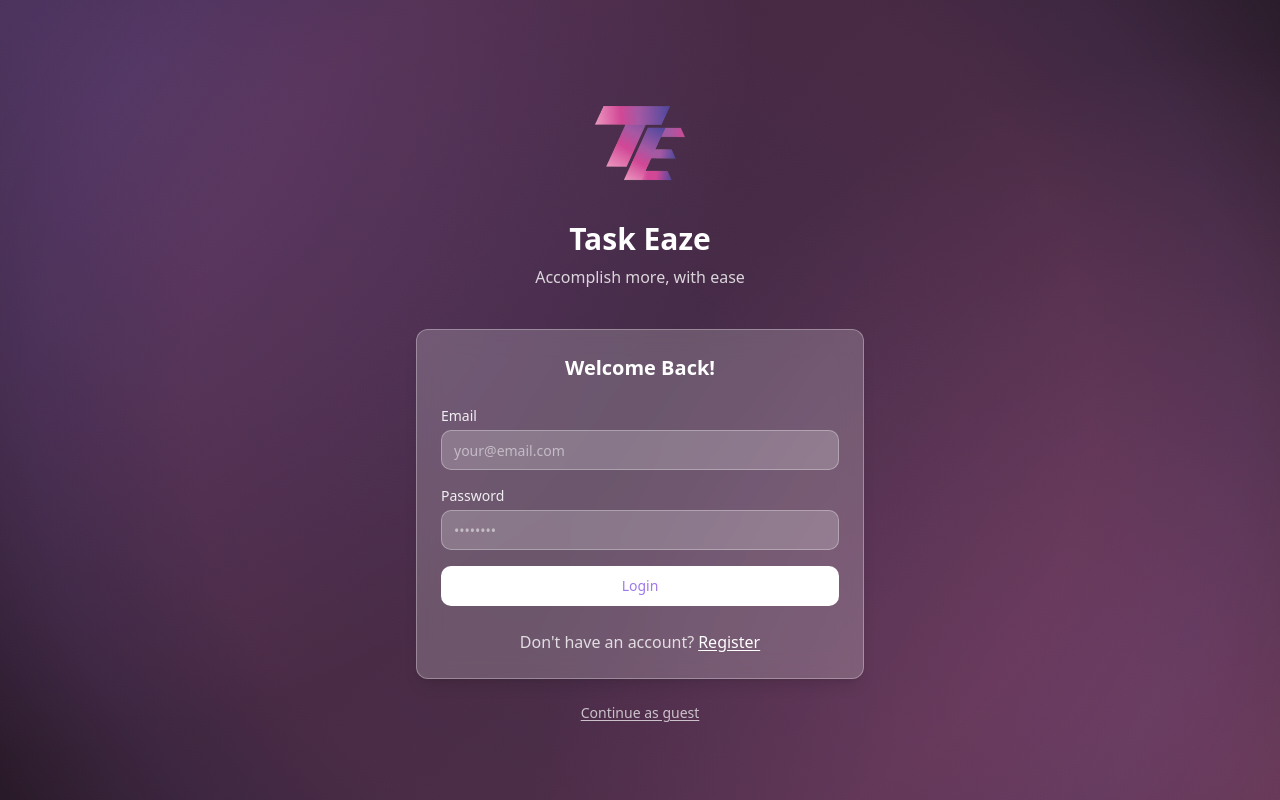
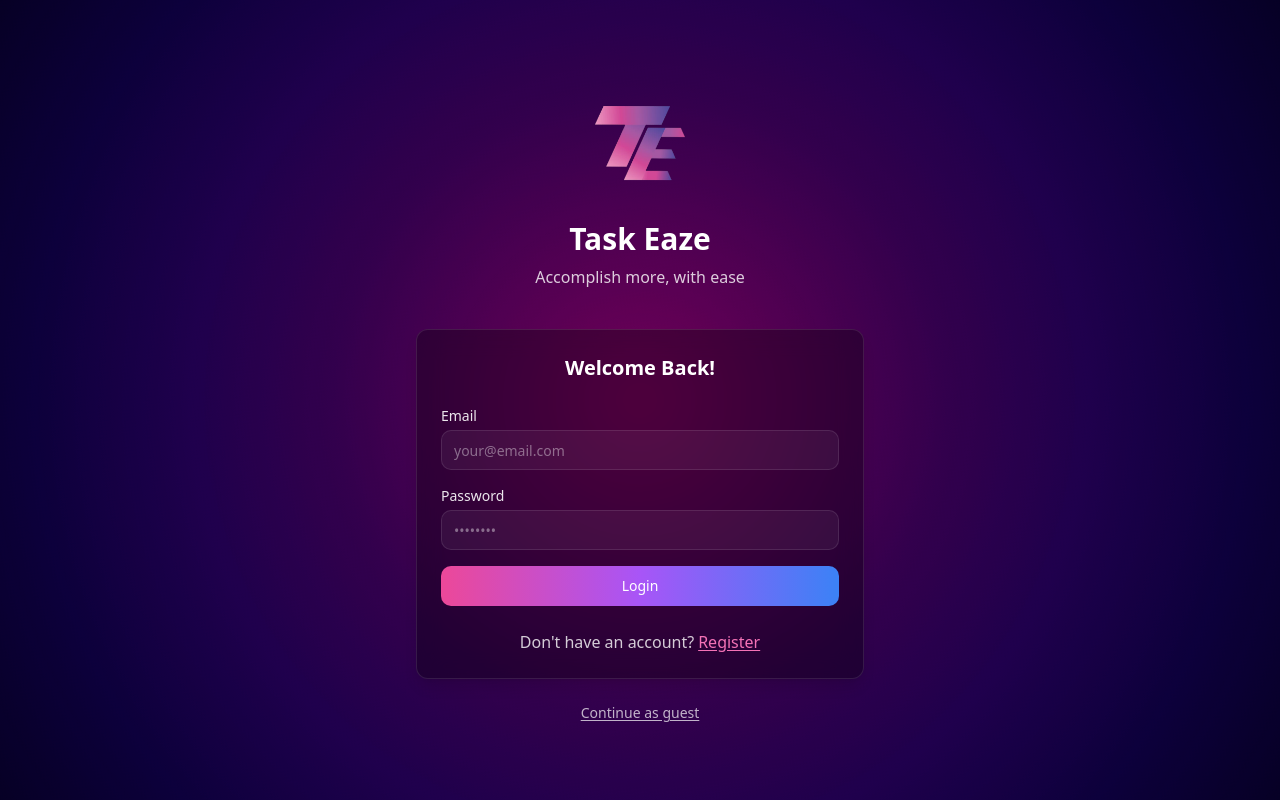
Before and after one commit to dhashamoolam/task-eaze-quest, a React (Vite) app: page /login in a window 1280 px wide. Built offline with nearby package versions, Linux system fonts and the light colour scheme.

Commit message:
Refactor: Implement login page design
Implement the login page design based on the provided image.

```diff
--- a/src/components/auth/LoginPage.tsx
+++ b/src/components/auth/LoginPage.tsx
@@ -36,7 +36,7 @@ const LoginPage = () => {
         <p className="text-white/80 mt-2">Accomplish more, with ease</p>
       </div>
 
-      <div className="glass-card w-full max-w-md p-6 animate-fade-in animate-delay-200 relative z-10">
+      <div className="bg-black/30 backdrop-blur-md border border-white/10 rounded-xl shadow-lg w-full max-w-md p-6 animate-fade-in animate-delay-200 relative z-10">
         <h2 className="text-xl font-semibold text-white mb-6 text-center">Welcome Back!</h2>
 
         <form onSubmit={handleLogin} className="space-y-4">
@@ -46,7 +46,7 @@ const LoginPage = () => {
               type="email"
               value={email}
               onChange={(e) => setEmail(e.target.value)}
-              className="bg-white/20 border-white/30 text-white placeholder:text-white/50"
+              className="bg-white/5 border-white/10 text-white placeholder:text-white/40"
               placeholder="your@email.com"
             />
           </div>
@@ -57,14 +57,14 @@ const LoginPage = () => {
               type="password"
               value={password}
               onChange={(e) => setPassword(e.target.value)}
-              className="bg-white/20 border-white/30 text-white placeholder:text-white/50"
+              className="bg-white/5 border-white/10 text-white placeholder:text-white/40"
               placeholder="••••••••"
             />
           </div>
 
           <Button
             type="submit"
-            className="w-full bg-white text-taskEaze-violet hover:bg-white/90 transition-all duration-300"
+            className="w-full bg-gradient-to-r from-pink-500 via-purple-500 to-blue-500 text-white hover:opacity-90 transition-all duration-300"
           >
             Login
           </Button>
@@ -74,7 +74,7 @@ const LoginPage = () => {
           <p>Don't have an account?
             <button
               onClick={() => navigate('/register')}
-              className="text-white font-medium ml-1 underline underline-offset-2"
+              className="text-pink-400 font-medium ml-1 underline underline-offset-2"
             >
               Register
             </button>
--- a/src/index.css
+++ b/src/index.css
@@ -1,4 +1,3 @@
-
 @tailwind base;
 @tailwind components;
 @tailwind utilities;
@@ -73,12 +72,9 @@
     @apply bg-white/20 text-white font-medium;
   }
 
-  /* New login background with black base and flowing pink/purple colors */
+  /* Updated login background with vibrant pink/purple/blue colors on black */
   .login-background {
     background: #000000;
-    background: radial-gradient(circle at top left, rgba(159, 122, 234, 0.3) 0%, rgba(0, 0, 0, 0) 50%),
-                radial-gradient(circle at bottom right, rgba(244, 114, 182, 0.3) 0%, rgba(0, 0, 0, 0) 50%),
-                linear-gradient(135deg, #000000 0%, #0f0f0f 100%);
     position: relative;
     overflow: hidden;
   }
@@ -90,8 +86,12 @@
     left: -50%;
     width: 200%;
     height: 200%;
-    background: radial-gradient(circle, rgba(159, 122, 234, 0.2) 0%, rgba(244, 114, 182, 0.2) 30%, rgba(0, 0, 0, 0) 70%);
-    animation: rotate 15s linear infinite;
+    background: radial-gradient(circle,
+                rgba(255, 0, 255, 0.3) 0%,
+                rgba(128, 0, 255, 0.2) 20%,
+                rgba(0, 0, 255, 0.15) 40%,
+                rgba(0, 0, 0, 0) 70%);
+    animation: rotate 20s linear infinite;
     z-index: 0;
   }
 
@@ -102,8 +102,11 @@
     left: -50%;
     width: 200%;
     height: 200%;
-    background: radial-gradient(circle, rgba(244, 114, 182, 0.15) 0%, rgba(159, 122, 234, 0.15) 40%, rgba(0, 0, 0, 0) 60%);
-    animation: rotate 12s linear infinite reverse;
+    background: radial-gradient(circle,
+                rgba(255, 0, 128, 0.2) 0%,
+                rgba(128, 0, 255, 0.15) 30%,
+                rgba(0, 0, 0, 0) 60%);
+    animation: rotate 15s linear infinite reverse;
     z-index: 0;
   }
 
```
